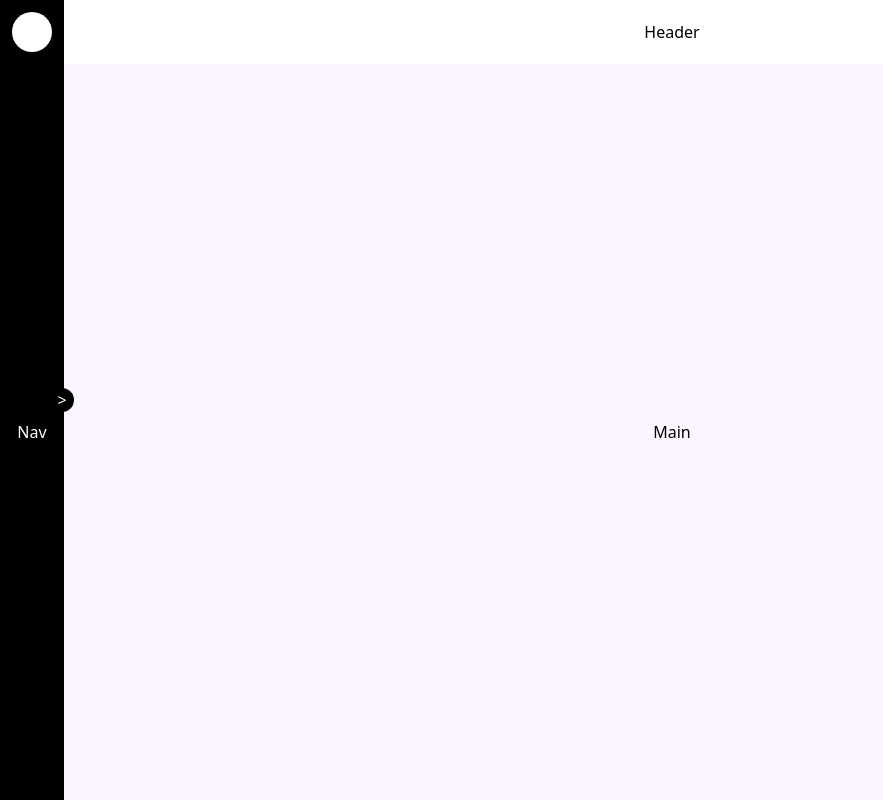
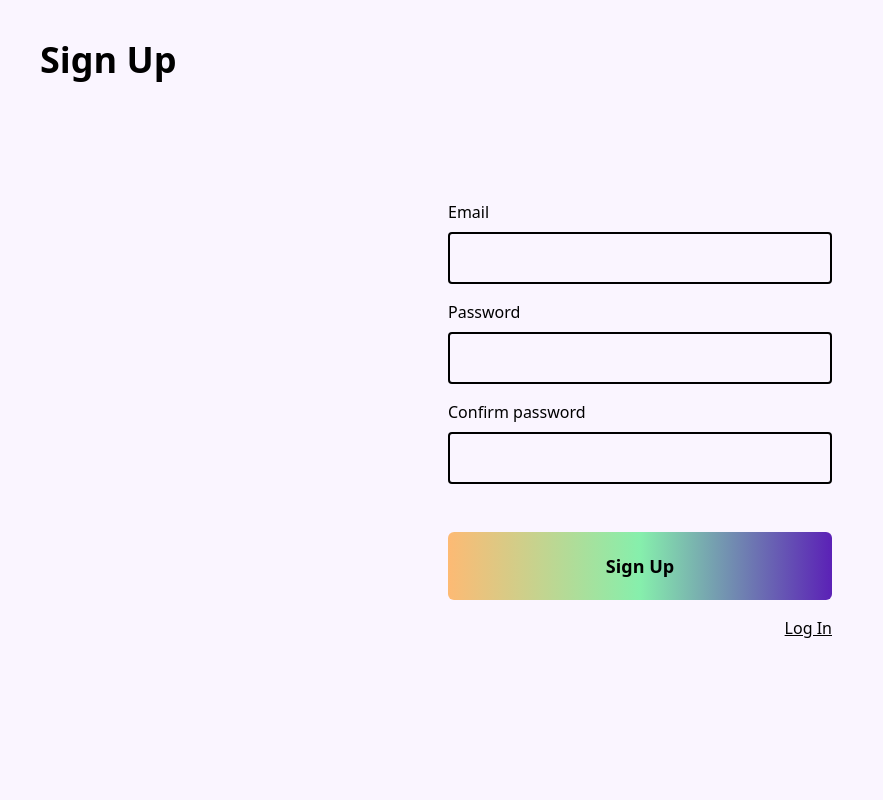
Before and after one commit to dennisdijkstra/next13, a Next.js app in the folder client/: page /signup in a window 1280 px wide. Shown: the whole page, without its empty margins (0-883 px from the left). Built offline with nearby package versions, Linux system fonts and the light colour scheme; no server answers.

Commit message:
Use two root layouts for auth and main pages

```diff
--- a/client/src/app/forgot-password/page.tsx
+++ b/client/src/app/(auth)/forgot-password/page.tsx
@@ -37,7 +37,7 @@
   }
 
   return (
-    <div className='w-full flex flex-col'>
+    <>
       <h1 className='text-4xl font-bold'>Forgot your password?</h1>
       <div className='flex flex-1 items-center justify-center'>
         <form onSubmit={onSubmit} className="relative">
@@ -57,7 +57,7 @@
           <Link href="/login" className="float-right underline">Back to login</Link>
         </form>
       </div>
-    </div>
+    </>
   )
 }
 
--- /dev/null
+++ b/client/src/app/(auth)/layout.tsx
@@ -0,0 +1,24 @@
+'use client'
+
+import { ReactNode } from 'react'
+import '../globals.css'
+
+type RootLayoutProps = {
+  children: ReactNode
+}
+
+const RootLayout = ({
+  children,
+}: RootLayoutProps) => {
+  return (
+    <html lang='en'>
+      <body className='flex min-w-full min-h-screen bg-purple-50 p-10'>
+        <div className="w-full flex flex-col">
+          {children}
+        </div>
+      </body>
+    </html>
+  )
+}
+
+export default RootLayout
--- a/client/src/app/login/page.tsx
+++ b/client/src/app/(auth)/login/page.tsx
@@ -61,7 +61,7 @@
   }
 
   return (
-    <div className='w-full flex flex-col'>
+    <>
       <h1 className='text-4xl font-bold'>Log In</h1>
       <div className='flex flex-1 items-center justify-center'>
         <form onSubmit={onSubmit} className="relative">
@@ -92,7 +92,7 @@
           </div>
         </form>
       </div>
-    </div>
+    </>
   )
 }
 
--- a/client/src/app/signup/page.tsx
+++ b/client/src/app/(auth)/signup/page.tsx
@@ -60,7 +60,7 @@
   }
 
   return (
-    <div className='w-full flex flex-col'>
+    <>
       <h1 className='text-4xl font-bold'>Sign Up</h1>
       <div className='flex flex-1 items-center justify-center'>
         <form onSubmit={onSubmit} className="relative">
@@ -96,7 +96,7 @@
           <Link href="/login" className="float-right underline">Log In</Link>
         </form>
       </div>
-    </div>
+    </>
   )
 }
 
--- a/client/src/app/layout.tsx
+++ b/client/src/app/(main)/layout.tsx
@@ -8,7 +8,7 @@
 import Header from '@/components/Header'
 import Main from '@/components/Main'
 import SideNav from '@/components/SideNav'
-import './globals.css'
+import '../globals.css'
 
 type RootLayoutProps = {
   children: ReactNode
@@ -33,7 +33,9 @@
         <SideNav />
         <div className="flex flex-col flex-1 bg-purple-50">
           <Header />
-          <Main />
+          <Main>
+            {children}
+          </Main>
         </div>
       </body>
     </html>
--- /dev/null
+++ b/client/src/app/(main)/page.tsx
@@ -0,0 +1,9 @@
+const Page = () => {
+  return (
+    <div className='w-full'>
+      <h1 className='text-4xl font-bold'>Home</h1>
+    </div>
+  )
+}
+
+export default Page
--- a/client/src/app/components/Header.tsx
+++ b/client/src/app/components/Header.tsx
@@ -1,7 +1,24 @@
+'use client'
+
+import { useRouter } from 'next/navigation'
+import useSWRMutation from 'swr/mutation'
+import { logout as fetcher } from '@/api'
+import { useAuthStore } from '@/store/authStore'
+
 const Header = () => {
+  const setIsAuthenticated = useAuthStore((state) => state.setIsAuthenticated)
+  const router = useRouter()
+  const { trigger: logout } = useSWRMutation('auth/logout', fetcher)
+
+  const handleClick = async () => {
+    await logout()
+    setIsAuthenticated(false)
+
+    router.push('/login')
+  }
   return (
-    <div className="h-16 flex items-center justify-center bg-white">
-      Header
+    <div className="h-16 p-5 flex items-center bg-white">
+      <button onClick={handleClick} className="ml-auto underline">Sign out</button>
     </div>
   )
 }
--- a/client/src/app/components/Main.tsx
+++ b/client/src/app/components/Main.tsx
@@ -1,7 +1,7 @@
-const Main = () => {
+const Main = ({ children }) => {
   return (
-    <div className="flex flex-1 items-center justify-center">
-      Main
+    <div className="flex flex-1 p-5">
+      {children}
     </div>
   )
 }
--- a/client/src/app/page.tsx
+++ /dev/null
@@ -1,31 +0,0 @@
-'use client'
-
-import { useRouter } from 'next/navigation'
-import useSWRMutation from 'swr/mutation'
-import Button from '@/components/Button'
-import { logout as fetcher } from '@/api'
-import { useAuthStore } from '@/store/authStore'
-
-const Page = () => {
-  const setIsAuthenticated = useAuthStore((state) => state.setIsAuthenticated)
-  const router = useRouter()
-  const { trigger: logout } = useSWRMutation('auth/logout', fetcher)
-
-  const handleClick = async () => {
-    await logout()
-    setIsAuthenticated(false)
-
-    router.push('/login')
-  }
-
-  return (
-    <div className='w-full flex flex-col'>
-      <h1 className='text-4xl font-bold'>Home</h1>
-      <Button onClick={handleClick} className="mt-auto self-start">
-        Log Out
-      </Button>
-    </div>
-  )
-}
-
-export default Page
```
